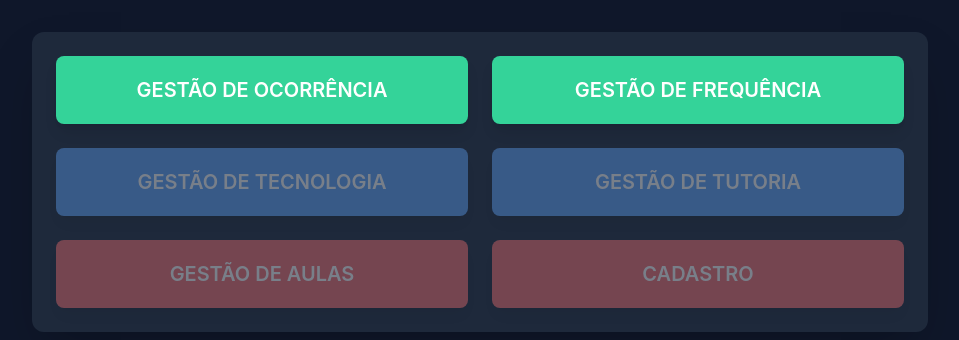
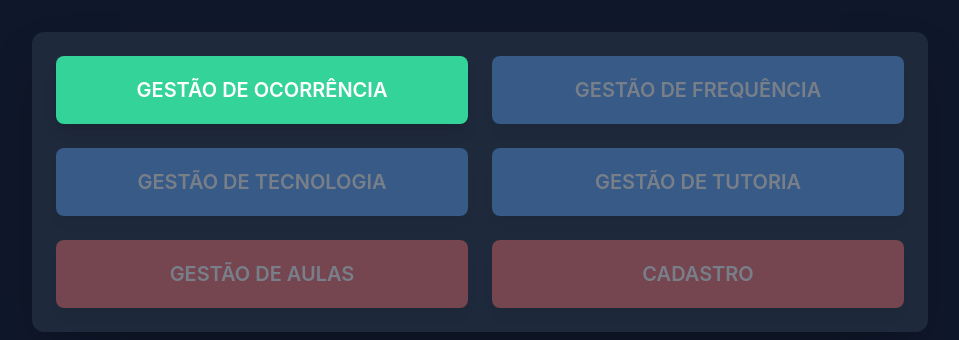
Before and after one commit to mcardes77-cmd/SGCE_IDR, a Flask app: page / in a window 1280 px wide. Shown: the part 146-486 px from the top of the page, without its empty margins (160-1119 px from the left). Run offline with Flask 3, Linux system fonts and the light colour scheme; some libraries are stand-ins or nearby versions.

Commit message:
Update index.html

```diff
--- a/templates/index.html
+++ b/templates/index.html
@@ -59,18 +59,17 @@
         <main class="w-full max-w-4xl flex-grow flex items-start justify-center">
             <div class="grid grid-cols-1 sm:grid-cols-2 gap-6 w-full p-4 sm:p-6 bg-dark-secondary rounded-xl shadow-2xl">
 
-                <!-- Botões ativos -->
+                <!-- Botão ativo -->
                 <button onclick="window.location.href='/gestao_ocorrencia'"
                     class="p-5 text-xl font-semibold bg-accent hover:bg-emerald-500 transition duration-200 ease-in-out rounded-lg shadow-lg transform hover:scale-[1.02] text-white">
                     GESTÃO DE OCORRÊNCIA
                 </button>
 
-                <button onclick="window.location.href='/gestao_frequencia'"
-                    class="p-5 text-xl font-semibold bg-accent hover:bg-emerald-500 transition duration-200 ease-in-out rounded-lg shadow-lg transform hover:scale-[1.02] text-white">
+                <!-- Botões desativados -->
+                <button class="p-5 text-xl font-semibold bg-info text-white rounded-lg shadow-lg btn-disabled">
                     GESTÃO DE FREQUÊNCIA
                 </button>
 
-                <!-- Botões desativados -->
                 <button class="p-5 text-xl font-semibold bg-info text-white rounded-lg shadow-lg btn-disabled">
                     GESTÃO DE TECNOLOGIA
                 </button>
```
